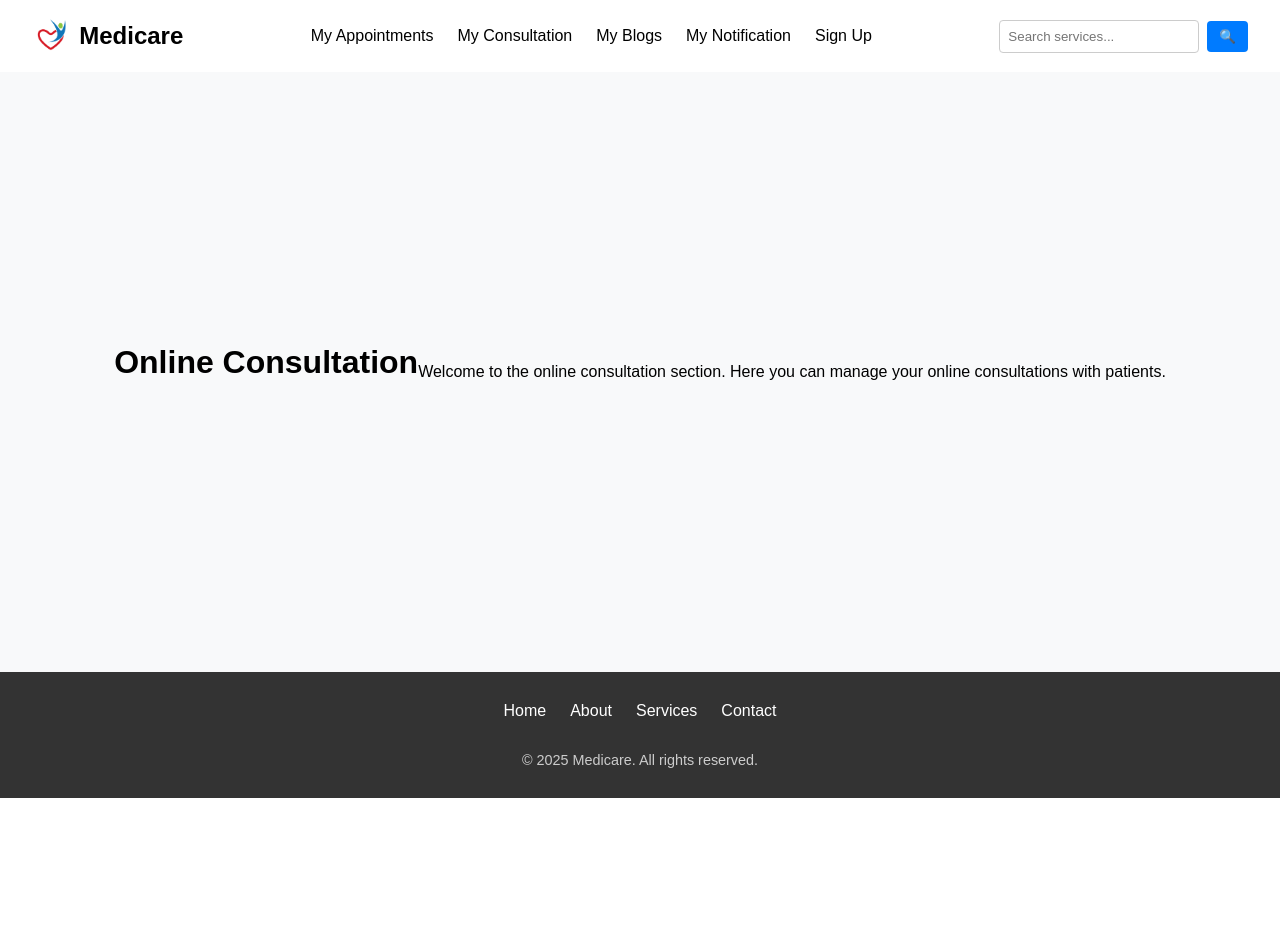
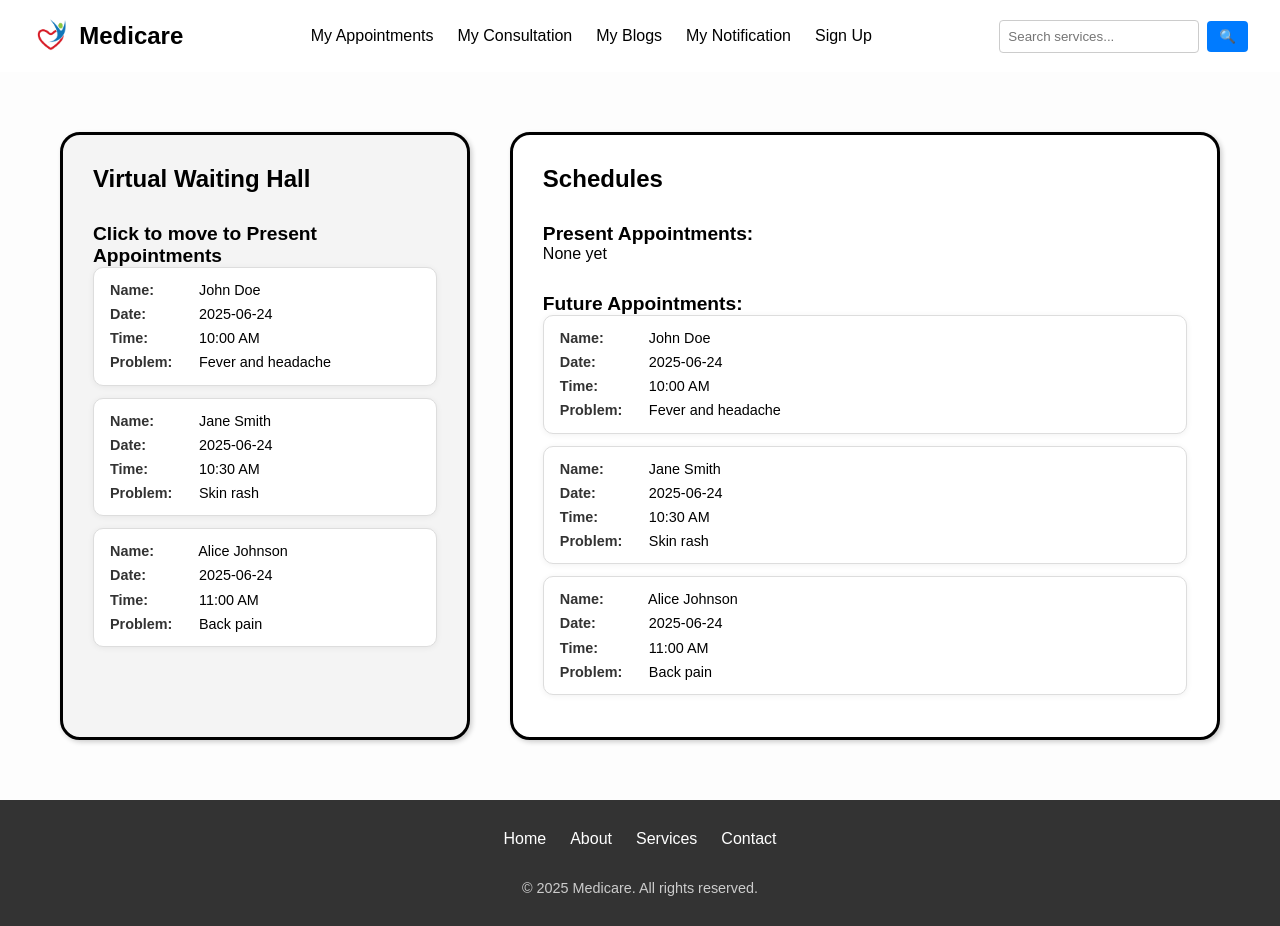
Before and after one commit to Karthik-kolamuri570/Medicare-MCTHEHC, a React (Vite) app in the folder frontend/: page /api/doctor/my-consultations in a window 1280 px wide. Before the commit the page ends 800 px from the top, so only its background shows below. Built offline with nearby package versions, Linux system fonts and the light colour scheme.

Commit message:
Created a DOnlineConsultancy Component

```diff
--- a/frontend/src/components/Doctor.forms/DOnlineConsultation.jsx
+++ b/frontend/src/components/Doctor.forms/DOnlineConsultation.jsx
@@ -1,20 +1,176 @@
-import React from 'react'
+import React, { useState } from "react";
 
-function DOnlineConsultation() {
-  return (
+const styles = {
+  container: {
+    display: "flex",
+    justifyContent: "center",
+    alignItems: "stretch",
+    padding: "60px",
+    gap: "40px",
+    backgroundColor: "#fdfdfd",
+    minHeight: "600px",
+    boxSizing: "border-box",
+  },
+  virtualHall: {
+    border: "3px solid black",
+    borderRadius: "20px",
+    padding: "30px",
+    width: "650px",
+    height: "auto",
+    backgroundColor: "#f4f4f4",
+    boxShadow: "2px 2px 5px #ccc",
+  },
+  schedules: {
+    border: "3px solid black",
+    borderRadius: "20px",
+    padding: "30px",
+    width: "100%",
+    height: "auto",
+    backgroundColor: "#fff",
+    boxShadow: "2px 2px 5px #ccc",
+  },
+  title: {
+    fontSize: "1.2rem",
+    fontWeight: "bold",
+    marginTop: "30px",
+  },
+  // card: {
+  //   backgroundColor: "#ffffff",
+  //   borderRadius: "12px",
+  //   padding: "20px",
+  //   marginBottom: "20px",
+  //   boxShadow: "0 2px 10px rgba(0, 0, 0, 0.08)",
+  //   fontSize: "0.95rem",
+  //   lineHeight: "1.6",
+  //   border: "1px solid #e0e0e0",
+  //   cursor: "pointer",
+  //   transition: "transform 0.2s ease, box-shadow 0.2s ease",
+  //   display: "flex",
+  //   flexDirection: "column",
+  //   gap: "6px",
+  // },
+  // cardLabel: {
+  //   fontWeight: "600",
+  //   color: "#37474f",
+  //   marginRight: "5px",
+  //   display: "inline-block",
+  //   minWidth: "90px",
+  // },
+  card: {
+  backgroundColor: '#ffffff',
+  borderRadius: '10px',
+  padding: '12px 16px',
+  marginBottom: '12px',
+  boxShadow: '0 1px 6px rgba(0, 0, 0, 0.06)',
+  fontSize: '0.9rem',
+  lineHeight: '1.4',
+  border: '1px solid #ddd',
+  cursor: 'pointer',
+  transition: 'transform 0.15s ease, box-shadow 0.15s ease',
+  display: 'flex',
+  flexDirection: 'column',
+  gap: '4px'
+},
 
-    <div style={{
-      display: "flex",
-      justifyContent: "center",
-      alignItems: "center",
-      minHeight: "600px",
-      backgroundColor: "#f8f9fa",
-    }}>
-          <h1>Online Consultation</h1>
-          <p>Welcome to the online consultation section. Here you can manage your online consultations with patients.</p>
-          {/* Add more functionality as needed */}
-    </div>
-  )
+cardLabel: {
+  fontWeight: '600',
+  color: '#333',
+  marginRight: '5px',
+  display: 'inline-block',
+  minWidth: '80px'
 }
 
-export default DOnlineConsultation
+};
+
+const initialPatients = [
+  {
+    id: 1,
+    patientName: "John Doe",
+    date: "2025-06-24",
+    time: "10:00 AM",
+    problem: "Fever and headache",
+  },
+  {
+    id: 2,
+    patientName: "Jane Smith",
+    date: "2025-06-24",
+    time: "10:30 AM",
+    problem: "Skin rash",
+  },
+  {
+    id: 3,
+    patientName: "Alice Johnson",
+    date: "2025-06-24",
+    time: "11:00 AM",
+    problem: "Back pain",
+  },
+];
+
+const DOnlineConsultation = () => {
+  const [presentIds, setPresentIds] = useState([]);
+
+  const handleCardClick = (id) => {
+    if (!presentIds.includes(id)) {
+      setPresentIds([...presentIds, id]);
+    }
+  };
+
+  const presentPatients = initialPatients.filter((p) =>
+    presentIds.includes(p.id)
+  );
+  const futurePatients = initialPatients.filter(
+    (p) => !presentIds.includes(p.id)
+  );
+
+  const renderCard = (patient, isClickable = true) => (
+    <div
+      key={patient.id}
+      style={styles.card}
+      onClick={isClickable ? () => handleCardClick(patient.id) : undefined}
+      title={isClickable ? "Click to mark as Present" : ""}
+    >
+      <div>
+        <span style={styles.cardLabel}>Name:</span> {patient.patientName}
+      </div>
+      <div>
+        <span style={styles.cardLabel}>Date:</span> {patient.date}
+      </div>
+      <div>
+        <span style={styles.cardLabel}>Time:</span> {patient.time}
+      </div>
+      <div>
+        <span style={styles.cardLabel}>Problem:</span> {patient.problem}
+      </div>
+    </div>
+  );
+
+  return (
+    <div style={styles.container}>
+      <div style={styles.virtualHall}>
+        <h2>Virtual Waiting Hall</h2>
+        <p style={styles.title}>Click to move to Present Appointments</p>
+        {initialPatients.map((patient) => renderCard(patient))}
+      </div>
+
+      <div style={styles.schedules}>
+        <h2>Schedules</h2>
+
+        <p style={styles.title}>Present Appointments:</p>
+        {presentPatients.length ? (
+          presentPatients.map((p) => renderCard(p, false))
+        ) : (
+          <p>None yet</p>
+        )}
+
+        <p style={styles.title}>Future Appointments:</p>
+        {futurePatients.length ? (
+          futurePatients.map((p) => renderCard(p, false))
+        ) : (
+          <p>None remaining</p>
+        )}
+      </div>
+    </div>
+  );
+};
+
+export default DOnlineConsultation;
```
